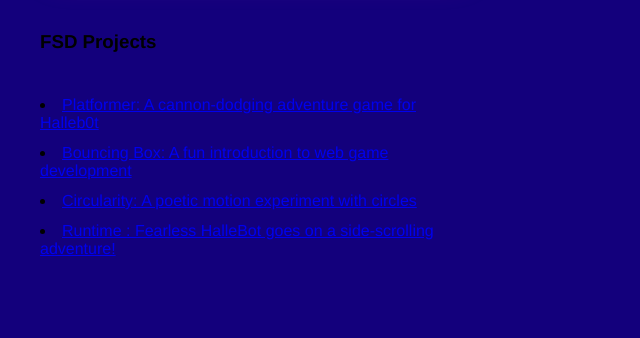
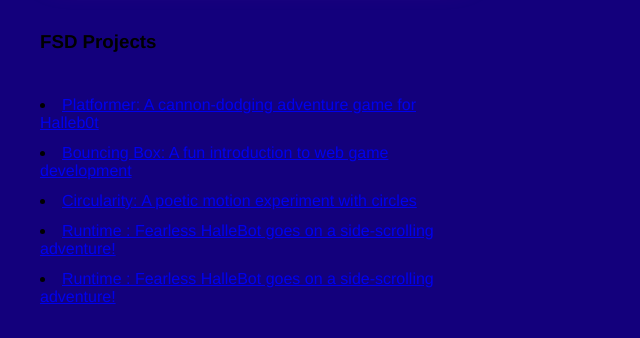
Before and after one commit to hotdogdude/hotdogdude.github.io, a plain HTML site: page portfolio.html in a window 1280 px wide. Shown: the part 826-1164 px from the top of the page, without its empty margins (0-640 px from the left). Before the commit the page ends 1116 px from the top, so only its background shows below. Drawn offline with Linux system fonts and the light colour scheme.

Commit message:
new link

```diff
--- a/portfolio.html
+++ b/portfolio.html
@@ -46,6 +46,9 @@
         <li>
           <a href="fsd-projects/runtime/">Runtime : Fearless HalleBot goes on a side-scrolling adventure!</a>
         </li>
+<li>
+          <a href="https://www.youtube.com/watch?v=tvO-LTGIrXo&t=129s">Runtime : Fearless HalleBot goes on a side-scrolling adventure!</a>
+        </li>
 
       </div>
     </main>
```
